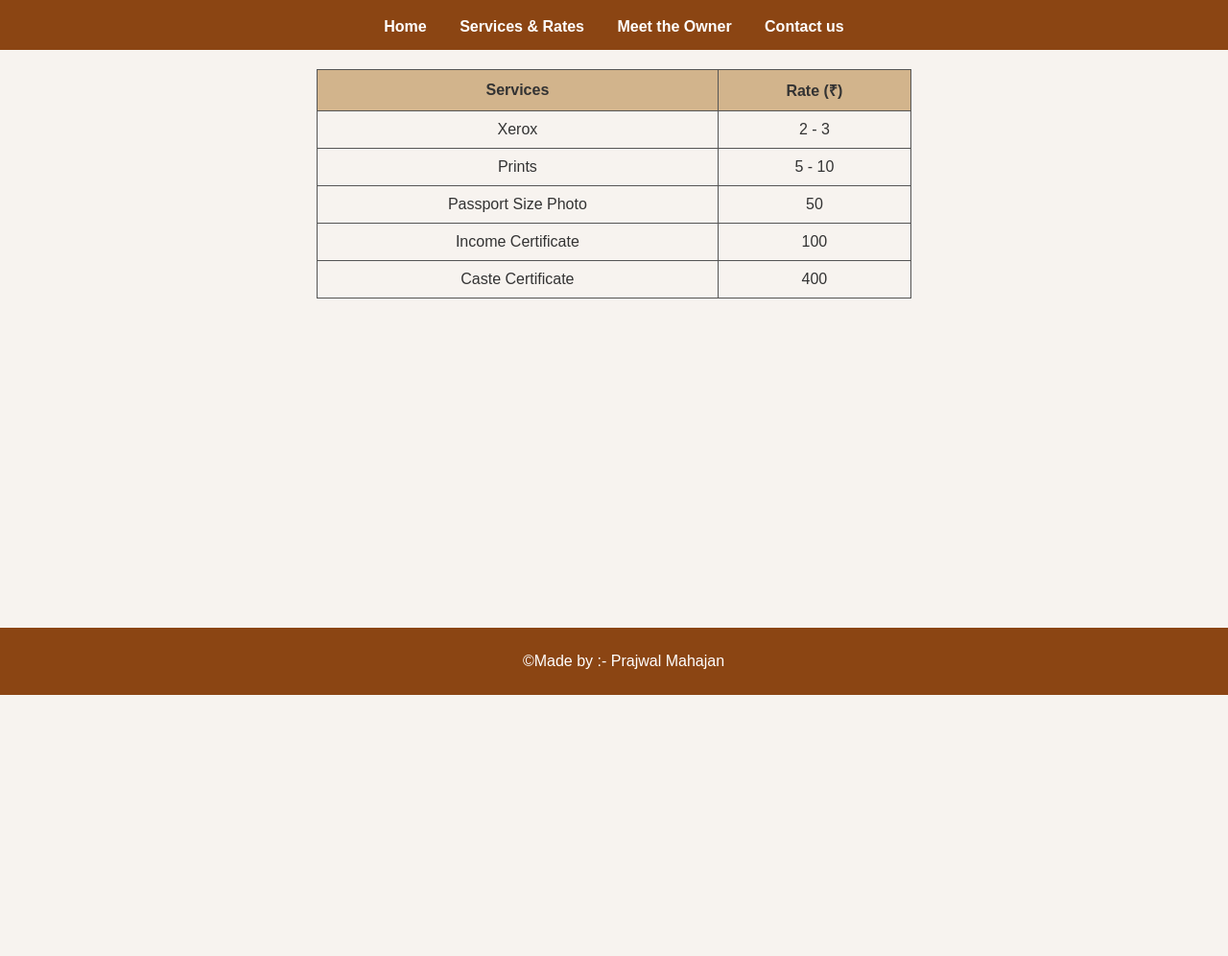
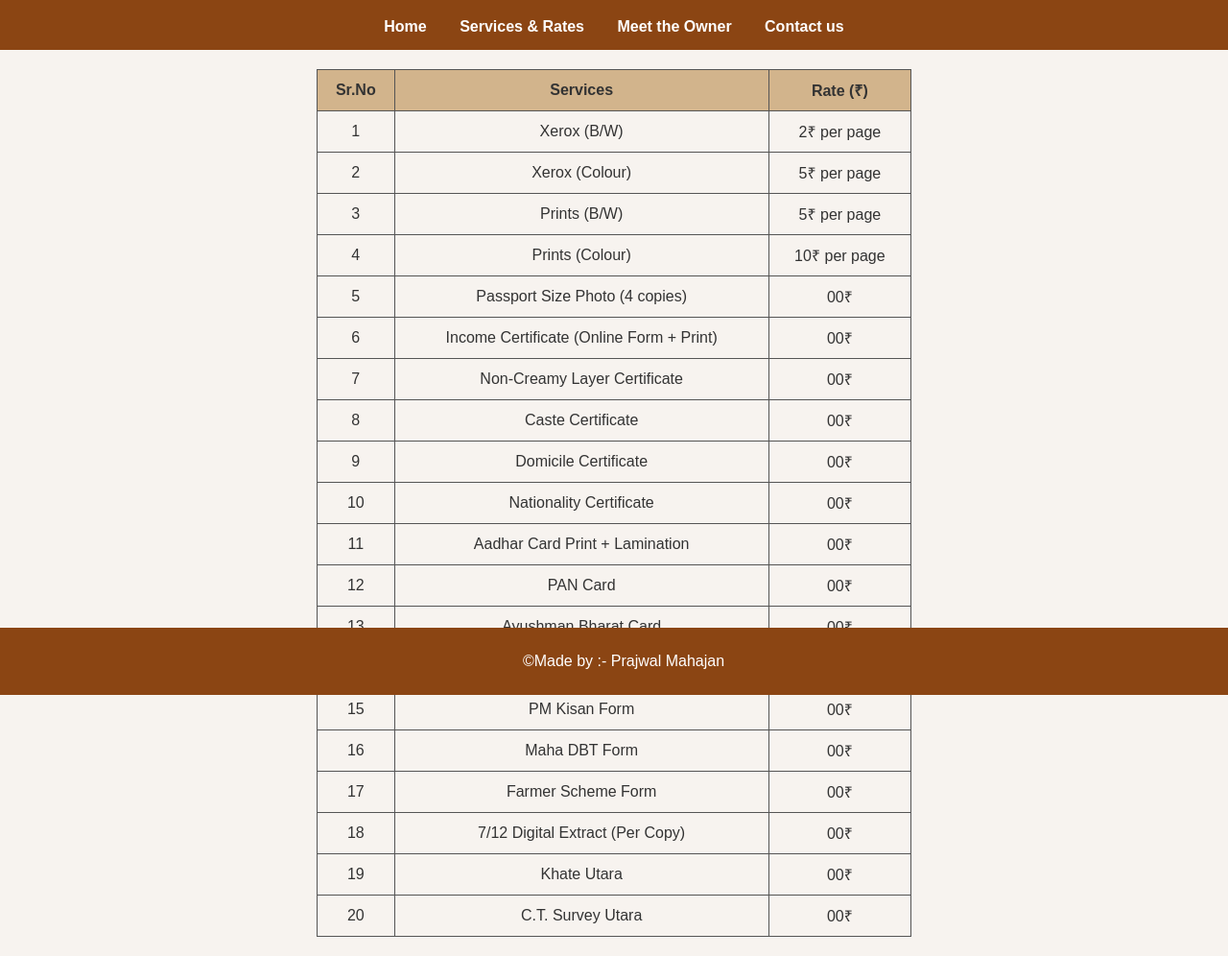
Before and after one commit to Prajwalmahajan2000/pv, a plain HTML site: page menu.html in a window 1280 px wide. Shown: the part 76-1072 px from the top of the page at 96% size. Before the commit the page ends 800 px from the top, so only its background shows below. Drawn offline with Linux system fonts and the light colour scheme.

Commit message:
Update menu.html

```diff
--- a/menu.html
+++ b/menu.html
@@ -16,14 +16,29 @@
     </nav>
   </header>
 
-  <section>
+  <section class="rates-table">
     <table>
-      <tr><th>Services</th><th>Rate (₹)</th></tr>
-      <tr><td>Xerox</td><td>2 - 3</td></tr>
-      <tr><td>Prints</td><td>5 - 10</td></tr>
-      <tr><td>Passport Size Photo</td><td>50</td></tr>
-      <tr><td>Income Certificate</td><td>100</td></tr>
-      <tr><td>Caste Certificate</td><td>400</td></tr>
+    <tr><th>Sr.No</th><th>Services</th><th>Rate (₹)</th></tr>
+    <tr><td>1</td><td>Xerox (B/W)</td><td>2₹ per page</td></tr>
+    <tr><td>2</td><td>Xerox (Colour)</td><td>5₹ per page</td></tr>
+    <tr><td>3</td><td>Prints (B/W)</td><td>5₹ per page</td></tr>
+    <tr><td>4</td><td>Prints (Colour)</td><td>10₹ per page</td></tr>
+    <tr><td>5</td><td>Passport Size Photo (4 copies)</td><td>00₹</td></tr>
+    <tr><td>6</td><td>Income Certificate (Online Form + Print)</td><td>00₹</td></tr>
+    <tr><td>7</td><td>Non-Creamy Layer Certificate</td><td>00₹</td></tr>
+    <tr><td>8</td><td>Caste Certificate</td><td>00₹</td></tr>
+    <tr><td>9</td><td>Domicile Certificate</td><td>00₹</td></tr>
+    <tr><td>10</td><td>Nationality Certificate</td><td>00₹</td></tr>
+    <tr><td>11</td><td>Aadhar Card Print + Lamination</td><td>00₹</td></tr>
+    <tr><td>12</td><td>PAN Card </td><td>00₹</td></tr>
+    <tr><td>13</td><td>Ayushman Bharat Card</td><td>00₹</td></tr>
+    <tr><td>14</td><td>E-Shram Card</td><td>00₹</td></tr>
+    <tr><td>15</td><td>PM Kisan Form</td><td>00₹</td></tr>
+    <tr><td>16</td><td>Maha DBT Form</td><td>00₹</td></tr>
+    <tr><td>17</td><td>Farmer Scheme Form</td><td>00₹</td></tr>
+    <tr><td>18</td><td>7/12 Digital Extract (Per Copy)</td><td>00₹</td></tr>
+    <tr><td>19</td><td>Khate Utara</td><td>00₹</td></tr>
+    <tr><td>20</td><td>C.T. Survey Utara</td><td>00₹</td></tr>
     </table>
   </section>
 
```
